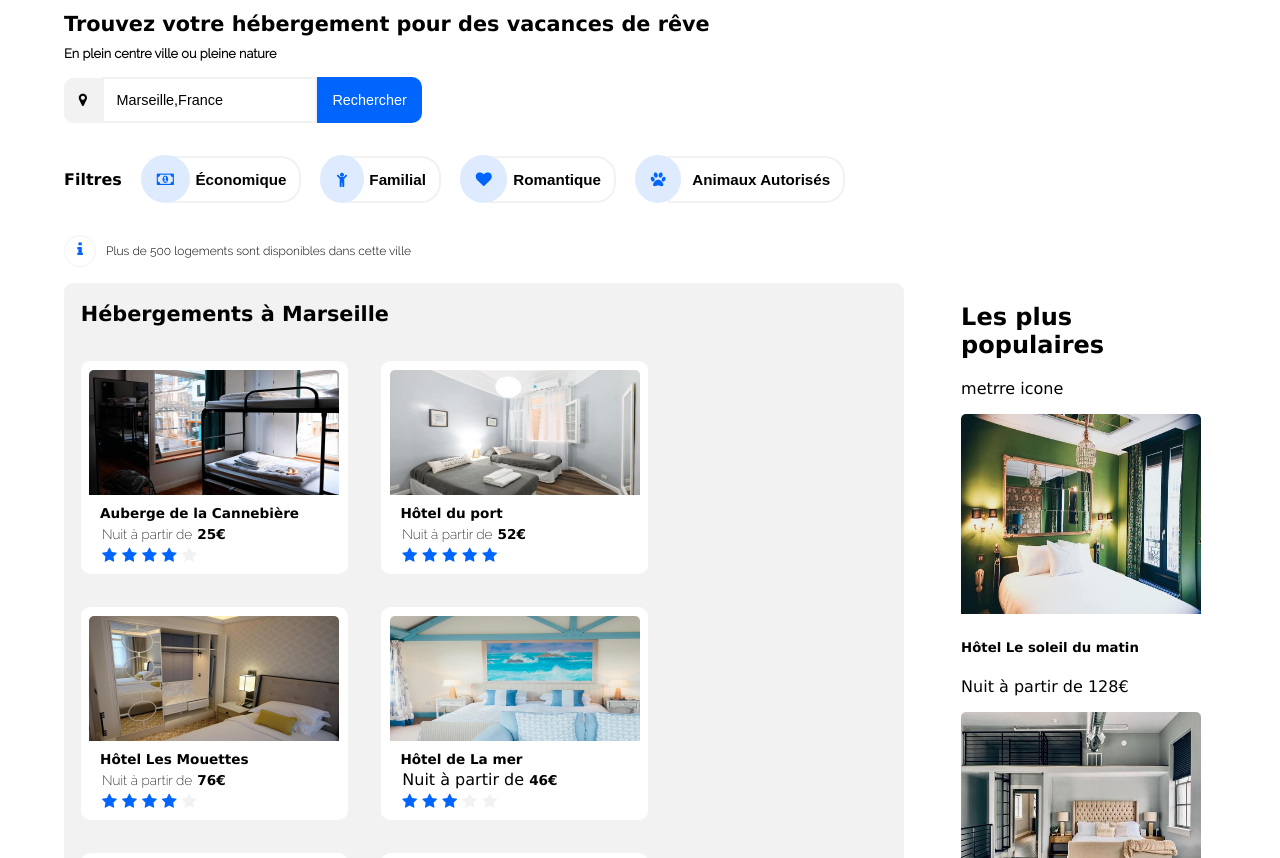
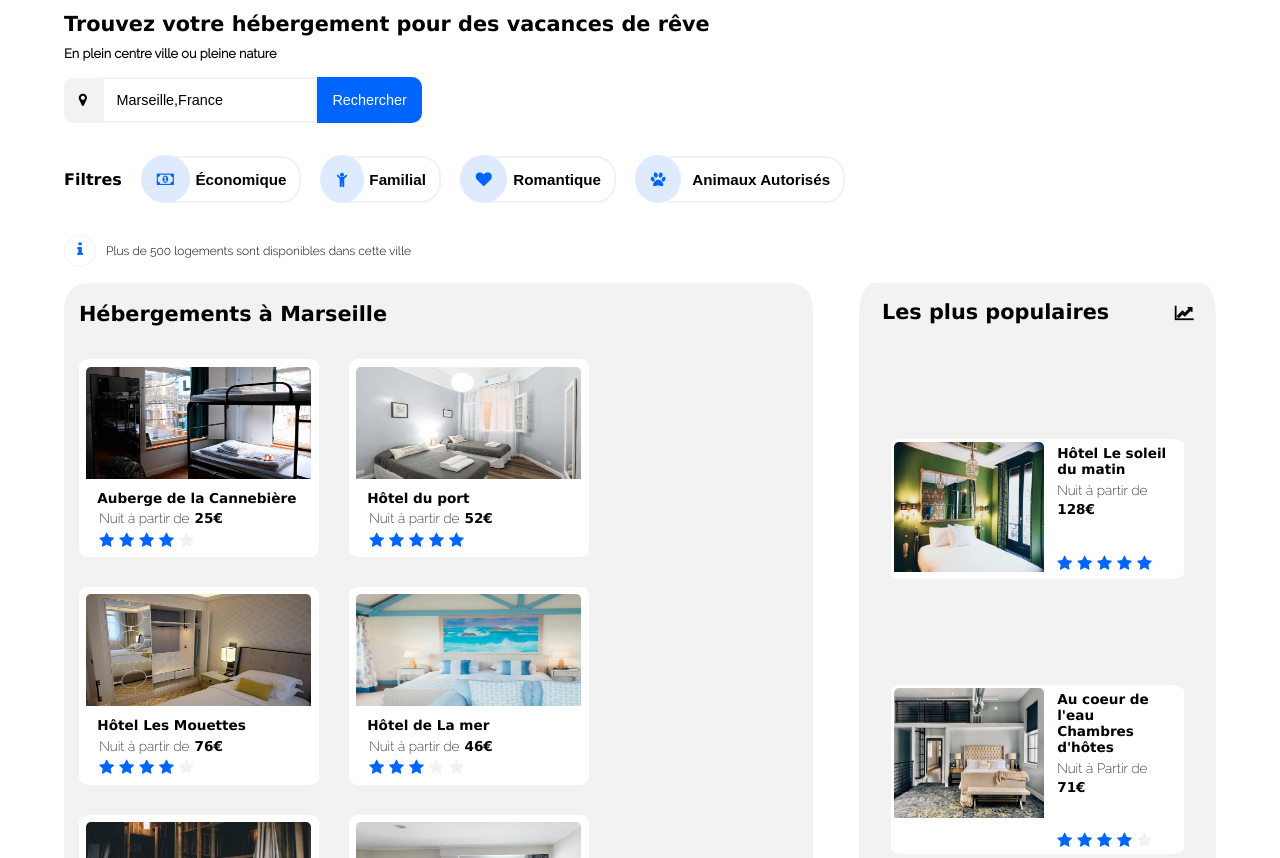
Before and after one commit to carra1358/P2_carreno_amandine, a plain HTML site: page index.html in a window 1280 px wide. Shown: the part 94-952 px from the top of the page. Drawn offline with Linux system fonts and the light colour scheme; a web font is replaced by a local one.

Commit message:
aside terminé

```diff
--- a/index.html
+++ b/index.html
@@ -97,7 +97,7 @@
             <div class="card">
                 <a href=""><img class="img_main" src="images/hebergement_s/hotel_delamere.jpg" alt=""/></a>
                 <h5 class="titre_card">Hôtel de La mer</h5>
-                <p><span class="soutitre_card">Nuit à partir de</span> <span class="prix_card">46€</span></p>
+                <p><span class="soustitre_card">Nuit à partir de</span> <span class="prix_card">46€</span></p>
                 <span class="star_1"><i class="fa fa-star" aria-hidden="true"></i></span>
                   <span class="star_b"><i class="fa fa-star" aria-hidden="true"></i></span>
                   <span class="star_b"><i class="fa fa-star" aria-hidden="true"></i></span>
@@ -132,29 +132,51 @@
 <!--fin block 1 image-->
             <p class="end_main">Afficher plus</p>
             </main>
+<!--block 2 image-->
+            <aside>
+                <div class="aside_titre">
+                    <h2>Les plus populaires </h2>
 
-            <aside>
-                <div>
-                    <h2>Les plus populaires</h2>
-                    <p>metrre icone</p>
-<!--block 2 image-->
-                </div>
-                <div class="">
-                    <a href=""><img class="" src="images/hebergement_s/hotel_soleildumatin.jpg" alt=""/></a>
-                    <h5>Hôtel Le soleil du matin</h5>
-                    <p><span>Nuit à partir de</span> 128€</p>
+                    <i class="fa fa-line-chart" aria-hidden="true"></i>
                 </div>
 
-                <div class="">
-                    <a href=""><img class="" src="images/hebergement_s/chbr_coeurdeleau.jpg" alt=""/></a>
-                    <h5>Au coeur de l'eau <br/>Chambres d'hôtes</h5>
-                    <p><span>Nuit à Partir de</span> 71€</p>
+                <div class="card_aside">
+                    <a href=""><img class="img_aside" src="images/hebergement_s/hotel_soleildumatin.jpg" alt=""/></a>
+                    <div class="descript_card_aside">
+                    <h5 class="titre_card_aside">Hôtel Le soleil du matin</h5>
+                    <p><span class="soustitre_card_aside">Nuit à partir de</span> <span class="prix_card">128€</span></p>
+                  <span class="star_b"><i class="fa fa-star" aria-hidden="true"></i></span>
+                  <span class="star_b"><i class="fa fa-star" aria-hidden="true"></i></span>
+                  <span class="star_b"><i class="fa fa-star" aria-hidden="true"></i></span>
+                  <span class="star_b"><i class="fa fa-star" aria-hidden="true"></i></span>
+                  <span class="star_b"><i class="fa fa-star" aria-hidden="true"></i></span>
+                  </div>
                 </div>
 
-                <div class="">
-                    <a href=""><img class="" src="images/hebergement_s/hotel_toutbleublanc.jpg" alt=""/></a>
-                    <h5>Hôtel Tout bleu et<br/>Blanc</h5>
-                    <p><span>Nuit à Partir de</span> 68€</p>
+                <div class="card_aside">
+                    <a href=""><img class="img_aside" src="images/hebergement_s/chbr_coeurdeleau.jpg" alt=""/></a>
+                    <div class="descript_card_aside">
+                    <h5 class="titre_card_aside">Au coeur de l'eau <br/>Chambres d'hôtes</h5>
+                    <p><span class="soustitre_card_aside">Nuit à Partir de</span> <span class="prix_card">71€</span></p>
+                        <span class="star_b"><i class="fa fa-star" aria-hidden="true"></i></span>
+                  <span class="star_b"><i class="fa fa-star" aria-hidden="true"></i></span>
+                  <span class="star_b"><i class="fa fa-star" aria-hidden="true"></i></span>
+                  <span class="star_b"><i class="fa fa-star" aria-hidden="true"></i></span>
+                  <span class="star_g"><i class="fa fa-star" aria-hidden="true"></i></span>
+                  </div>
+                </div>
+
+                <div class="card_aside">
+                    <a href=""><img class="img_aside" src="images/hebergement_s/hotel_toutbleublanc.jpg" alt=""/></a>
+                    <div class="descript_card_aside">
+                    <h5 class="titre_card_aside">Hôtel Tout bleu et<br/>Blanc</h5>
+                    <p><span class="soustitre_card_aside">Nuit à Partir de</span> <span class="prix_card">68€</span></p>
+                    <span class="star_b"><i class="fa fa-star" aria-hidden="true"></i></span>
+                  <span class="star_b"><i class="fa fa-star" aria-hidden="true"></i></span>
+                  <span class="star_b"><i class="fa fa-star" aria-hidden="true"></i></span>
+                  <span class="star_b"><i class="fa fa-star" aria-hidden="true"></i></span>
+                  <span class="star_g"><i class="fa fa-star" aria-hidden="true"></i></span>
+                    </div>
                 </div>
             </aside>
 <!--fin block 2 image-->
--- a/sheetstyle.css
+++ b/sheetstyle.css
@@ -276,13 +276,16 @@ header ul {
  }
 
 /*header end*/
+
+
+/*corps start*/
 .hebergement{
     width: 100%;
     display: flex;
     flex-direction: row;
     justify-content: space-between;
 }
-
+/*main start*/
 main h2{
     width: 100%;
     font-size: 1.3em;
@@ -293,13 +296,13 @@ main h2{
 
 main {
     height: 50%;
-    width:75% ;
+    width:65% ;
     display: flex;
     flex-wrap: wrap;
     flex-direction: row;
     background-color: #f2f2f2;
-    border-radius: 1%;
-    margin-right: 5%;
+    border-radius: 3%;
+    margin-right: 2%;
 }
 
 .card{
@@ -311,8 +314,8 @@ main {
 }
 
 .img_main{
-    width: 250px;
-    height: 125px;
+    width: 225px;
+    height: 112px;
 }
 
 .titre_card{
@@ -360,11 +363,99 @@ main p{
     font-weight: bold;
     margin:5%;
 }
-/*corps start*/
-/*main start*/
 /*main end*/
-/*nav start*/
-/*nav end*/
+
+/*aside start*/
+aside{
+    width: 27%;
+    display: flex;
+    flex-direction: column;
+    justify-content: space-between;
+    background-color: #f2f2f2;
+    border-radius: 4%;
+    padding-left: 2%;
+    padding-right: 2%;
+
+
+
+}
+
+.card_aside{
+    display: flex;
+    flex-direction: row;
+    background-color: white;
+    padding: 1%;
+    border-radius: 4%;
+    margin: 3%;
+}
+
+.card_aside > * {
+    flex: 1 1 auto;
+}
+
+aside h2{
+    font-size: 1.3em;
+    margin-bottom: 0.9em;
+
+}
+
+
+.fa-line-chart{
+    display: flex;
+    align-items: center;
+    justify-content: flex-end;
+    font-weight: bold;
+    font-size: 1em;
+
+}
+
+
+.aside_titre{
+    display: flex;
+    flex-direction: row;
+    justify-content: space-between;
+}
+
+aside p{
+    margin-bottom: 2.2em;
+    margin-top: 0.2em;
+
+}
+
+.aside_titre > * {
+    flex: 1 1 auto;
+}
+
+.img_aside{
+    width: 150px;
+    height: 130px;
+}
+
+.descript_card_aside{
+    margin-left: 0.8em;
+    margin-top: 0.02em;
+
+
+}
+
+.titre_card_aside{
+    font-size: 0.85em;
+    margin-bottom: 0.2em;
+    margin-top: 0.2em;
+
+
+}
+
+.soustitre_card_aside{
+    font-size: 0.85em;
+    font-family: "Raleway ExtraLight";
+
+}
+
+
+
+
+/*aside end*/
 
 /*corps end*/
 .icone{
@@ -373,8 +464,8 @@ main p{
 }
 
 img {
-height: 200px;
-width: 240px;
+height: 112px;
+width: 225px;
 border-radius: 5px 5px 0px 0px;
 }
 
```
